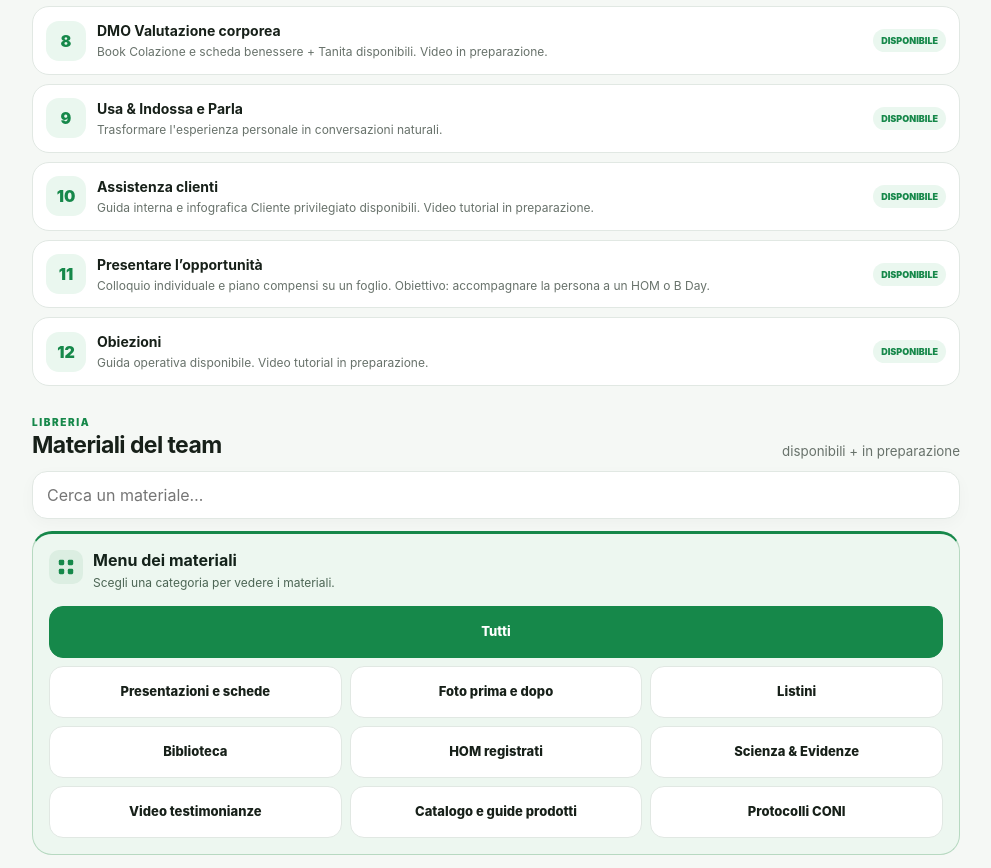
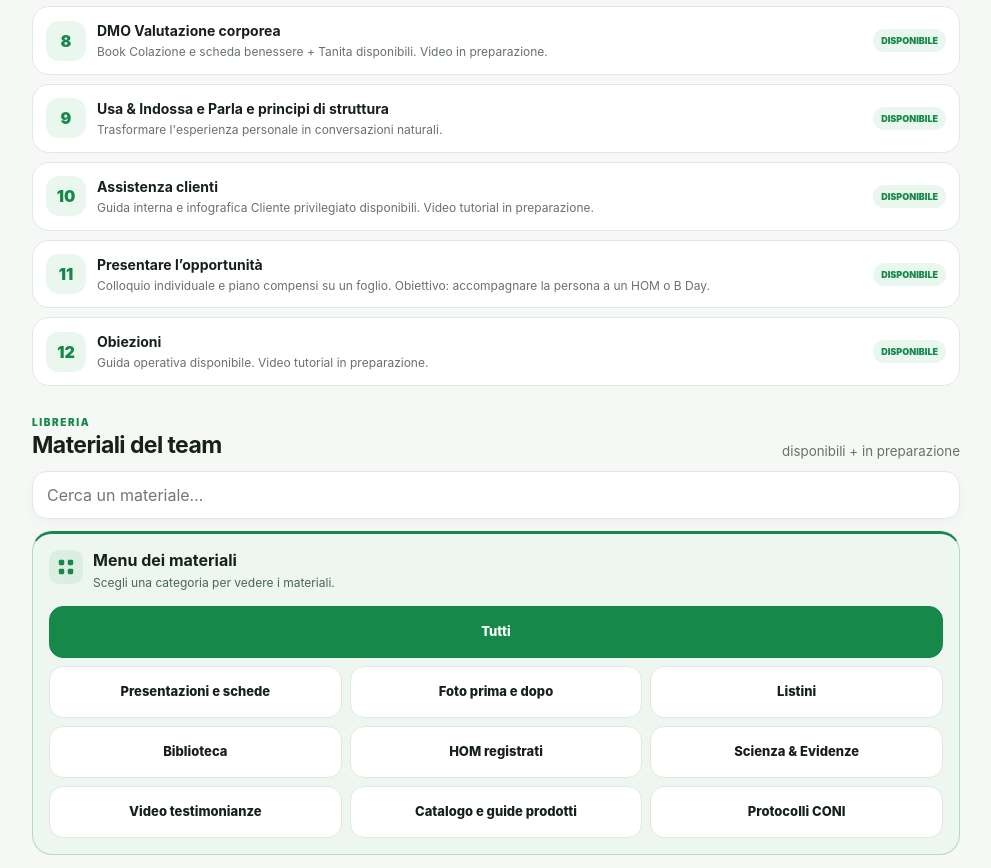
Before and after one commit to diegosbotti-hub/supporto-3-0, a plain HTML site: page index.html in a window 1280 px wide. Shown: the part 1100-1968 px from the top of the page, without its empty margins (144-1135 px from the left). Drawn offline with Linux system fonts and the light colour scheme.

Commit message:
Aggiorna titolo punto 9: Usa & Indossa e Parla e principi di struttura

```diff
--- a/index.html
+++ b/index.html
@@ -256,7 +256,7 @@ window.SUPPORTO_DATA = {
       {n:6,title:"Inaugurazione attività",text:"Preparazione, inviti, svolgimento e follow-up.",status:"disponibile",resource:"inaugurazione"},
       {n:7,title:"DMO Trattamento viso",text:"Skin Experience e guida Pelle e capelli. Scheda di valutazione e presentazione in preparazione.",status:"disponibile",resource:"skin"},
       {n:8,title:"DMO Valutazione corporea",text:"Book Colazione e scheda benessere + Tanita disponibili. Video in preparazione.",status:"disponibile",resource:"hgo"},
-      {n:9,title:"Usa & Indossa e Parla",text:"Trasformare l'esperienza personale in conversazioni naturali.",status:"disponibile",resource:"usa-parla"},
+      {n:9,title:"Usa & Indossa e Parla e principi di struttura",text:"Trasformare l'esperienza personale in conversazioni naturali.",status:"disponibile",resource:"usa-parla"},
       {n:10,title:"Assistenza clienti",text:"Guida interna e infografica Cliente privilegiato disponibili. Video tutorial in preparazione.",status:"disponibile",resource:"clienti"},
       {n:11,title:"Presentare l’opportunità",text:"Colloquio individuale e piano compensi su un foglio. Obiettivo: accompagnare la persona a un HOM o B Day.",status:"disponibile",resource:"opportunita"},
       {n:12,title:"Obiezioni",text:"Guida operativa disponibile. Video tutorial in preparazione.",status:"disponibile",resource:"obiezioni"}
@@ -469,7 +469,7 @@ window.SUPPORTO_DATA = {
       ]
     },
     {
-      id:"usa-parla", order:0.82, area:"Percorso guidato", title:"Usa & Indossa e Parla", type:"Video", status:"disponibile", library:false, shareSection:false,
+      id:"usa-parla", order:0.82, area:"Percorso guidato", title:"Usa & Indossa e Parla e principi di struttura", type:"Video", status:"disponibile", library:false, shareSection:false,
       description:"Video tutorial del punto 9 del percorso.",
       learn:"Approfondire la DMO Usa Indossa Parla.",
       action:"Guarda il video tutorial.",
```
